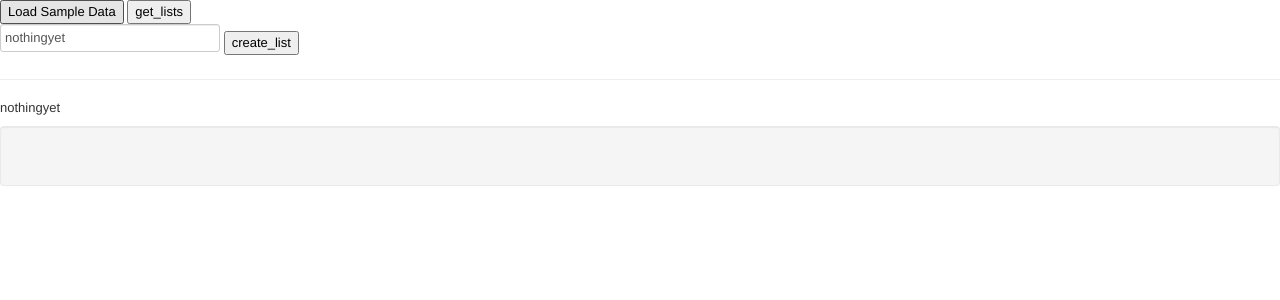
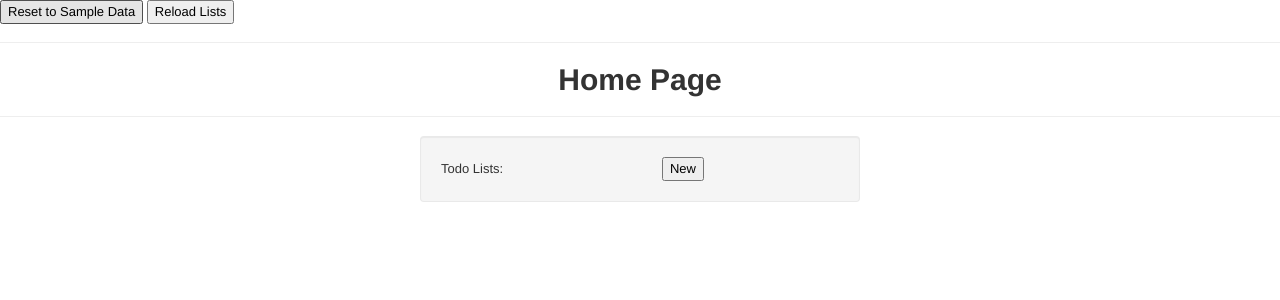
Before and after one commit to thejonjon/todolist, a Spring Boot app: page / in a window 1280 px wide. Shown: the top 300 px of the page. Run offline with Spring Boot 4, Linux system fonts and the light colour scheme; some libraries are stand-ins or nearby versions.

Commit message:
Updated style and layout

```diff
--- a/src/main/resources/static/index.html
+++ b/src/main/resources/static/index.html
@@ -20,33 +20,12 @@
 </style>
 
 <script>
-var MyApp = angular.module('MyApp',['ngAnimate','ui.bootstrap']).controller('MainCtrl',function($scope,$http,$q,$timeout){
+var MyApp = angular.module('MyApp',['ui.bootstrap']).controller('MainCtrl',function($scope,$http){
     $scope.init = function(){
+        $scope.debug = 'nothingyet';
 
-        $scope.something = 1;
-        $scope.response = 'nothingyet';
-
-        $scope.new_list_name = 'nothingyet';
         $scope.lists = [];
 
-        $scope.current_list = null;
-        $scope.list_items = [];
-    };
-
-    $scope.get_whatever = function(){
-        var deferred = $q.defer();
-        $http.get('greeting?name=bob'+$scope.something).success(function(data){
-            $scope.response = data;
-            deferred.resolve();
-        });
-        return deferred.promise;
-    };
-
-    $scope.button_press = function(){
-        $scope.get_whatever().then(function(){
-            alert('done');
-            $scope.something++;
-        });
     };
 
     $scope.setup_lists = function(){
@@ -57,15 +36,15 @@
 
     $scope.get_lists = function(){
         $http.get('get_lists').success(function(data){
-            $scope.response = data;
+            $scope.debug = data;
             $scope.lists = data;
         });
     };
 
-    $scope.create_list= function(){
-        $http.post('create_list',JSON.stringify({'name':$scope.new_list_name})).success(function(data){
-            alert("List added " + data);
-            $scope.lists.push({'id':data,'name':$scope.new_list_name});
+    $scope.create_list = function(){
+        var new_name = prompt("Enter list name", "new list");
+        $http.post('create_list',JSON.stringify({'name':new_name})).success(function(data){
+            $scope.lists.push({'id':data,'name':new_name});
         });
     };
 
@@ -75,20 +54,12 @@
         });
     };
 
-    $scope.get_list_items = function(list_id){
-        $http.get('list_items/'+list_id).success(function(data){
-            $scope.list_items = data;
-        });
-    };
-
-    //CORE worker related functions
-    $scope.set_loading = function(text){
-        if(text){
-            $scope.loading_message = text;
-            $scope.loading = true;
-        }else{
-            $scope.loading = null;
-            $scope.loading_message = null;
+    $scope.rename_list = function(list_index){
+    var new_name = prompt("Enter list name", $scope.lists[list_index].name);
+        if (new_name != null) {
+            $http.post('update_list/'+$scope.lists[list_index].id,JSON.stringify({'name':new_name})).success(function(){
+                $scope.lists[list_index].name = new_name;
+            });
         }
     };
 
@@ -99,26 +70,33 @@
 
 <body ng-controller='MainCtrl'>
 
-<button ng-click='setup_lists()'>Load Sample Data</button>
-<button ng-click='get_lists()'>get_lists</button>
-
-<div ng-if='loading_message'>
-    <img src='img/loading.gif'><br>
-    {{loading_message}}
+<button ng-click='setup_lists()'>Reset to Sample Data</button>
+<button ng-click='get_lists()'>Reload Lists</button>
+<hr>
+<center>
+<h1>Home Page</h1>
+</center>
+<hr>
+<center>
+<div class='well' style='display:inline-block;'>
+    <table width=400>
+        <tr>
+            <td>Todo Lists:</td>
+            <td colspan=2 width=50><button ng-click='create_list()'>New</button></td>
+        </tr>
+        <tr ng-repeat='list in lists'>
+            <td>
+                <a href='list.html?list_id={{list.id}}'>{{list.name}}</a>
+            </td>
+            <td>
+                [<span ng-click='rename_list($index)'>rename</span>]
+            </td>
+            <td>
+                <img src='img/delete.png' ng-click='delete_list($index)' />
+            </td>
+        </tr>
+    </table>
 </div>
-
-<p>
-    <input id='new_list_name' type='text' ng-model='new_list_name'>
-    <button ng-click='create_list()'>create_list</button>
-</p>
-
-<hr>
-
-<p>{{response}}</p>
-<div class='well'>
-    <p ng-repeat='list in lists'>
-        <a href='list.html?list_id={{list.id}}'>{{list.name}}</a><img src='img/delete.png' ng-click='delete_list($index)' />
-    </p>
-</div>
+</center>
 </body>
 </html>
```
